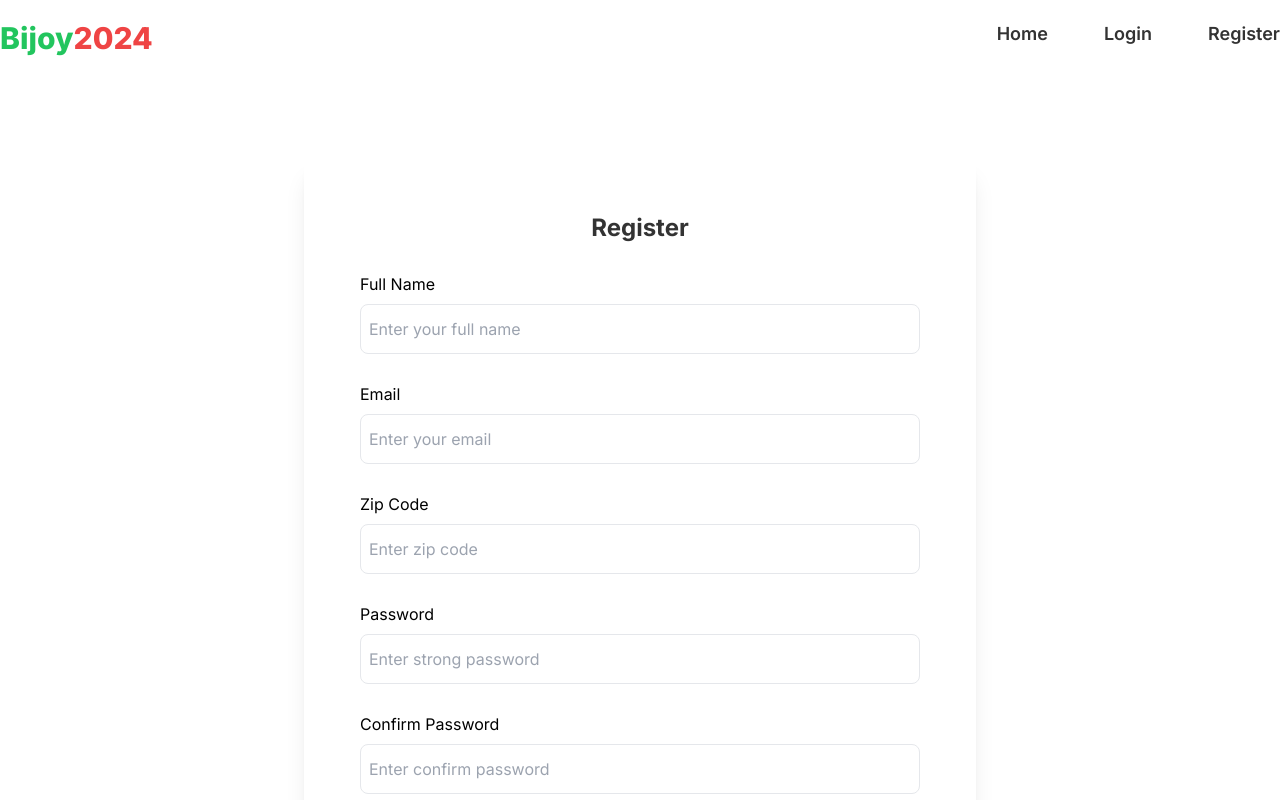
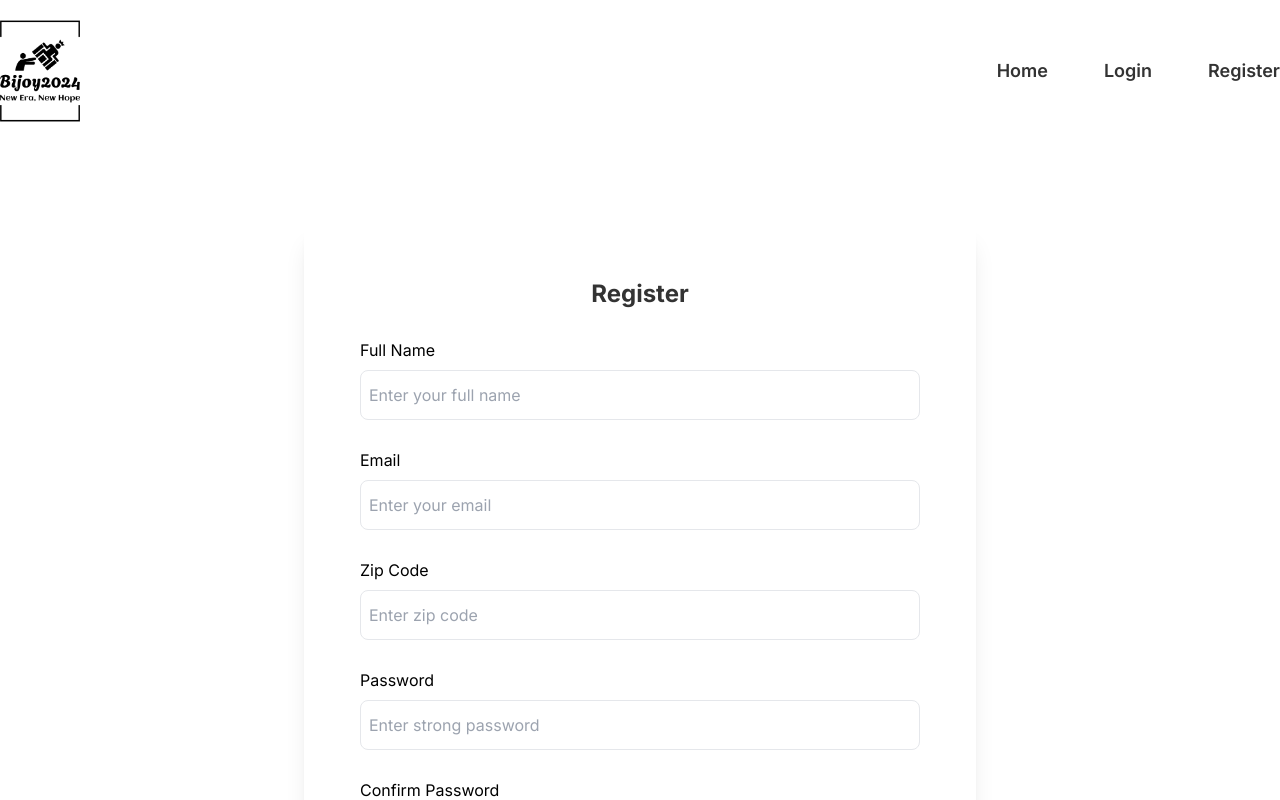
Before and after one commit to hossainarif37/bijoy2024, a Next.js app: page /register in a window 1280 px wide. Shown: the top 800 px of the page. Built offline with nearby package versions, Linux system fonts and the light colour scheme.

Commit message:
feat: Added a Logo in the Navbar

```diff
--- a/src/app/components/Users/Users.tsx
+++ b/src/app/components/Users/Users.tsx
@@ -3,7 +3,7 @@ import Loading from "@/components/ui/Loading";
 import { IUser } from "@/types/types";
 import { useEffect, useState } from "react";
 
-const Home = () => {
+const Users = () => {
     const [users, setUsers] = useState<IUser[]>([]);
     const [loading, setLoading] = useState(true);
 
@@ -49,4 +49,4 @@ const Home = () => {
     );
 };
 
-export default Home;
+export default Users;
--- a/src/app/page.tsx
+++ b/src/app/page.tsx
@@ -1,5 +1,11 @@
 import Users from "./components/Users/Users";
 
-const HomePage = () => <Users/>
+const HomePage = () => {
+    return (
+        <div className="pb-10">
+            <Users/>
+        </div>
+    )
+}
 
 export default HomePage;
--- a/src/components/shared/Navbar/Navbar.tsx
+++ b/src/components/shared/Navbar/Navbar.tsx
@@ -3,16 +3,17 @@ import { navLinks } from "@/constants/navLinks";
 import Link from "next/link";
 import { useState } from "react";
 import { Icon } from "@iconify/react";
+import Image from "next/image";
 
 const Navbar = () => {
     const [isNavToggeled, setIsNavToggled] = useState(false);
     return (
         <nav className="flex justify-between item-center max-w-7xl mx-auto px-5 md:px-0 py-5">
-            <Link href={'/'} className="text-xl md:text-3xl font-extrabold">
-                <span className="text-success">Bijoy</span><span className="text-error">2024</span>
+            <Link href={'/'}>
+                <Image src={'/logo_2.png'} alt="" width={80} height={50}/>
             </Link>
             {/* Desktop */}
-            <ul className="hidden md:flex gap-x-14">
+            <ul className="hidden md:flex items-center gap-x-14">
                 {
                     navLinks.map(link => (
                         <li className="text-lg font-semibold text-black-100" key={link.path}><Link href={link.path}>{link.title}</Link></li>
```
Also changed, not shown: public/logo_1.png (added), public/logo_2.png (added).
